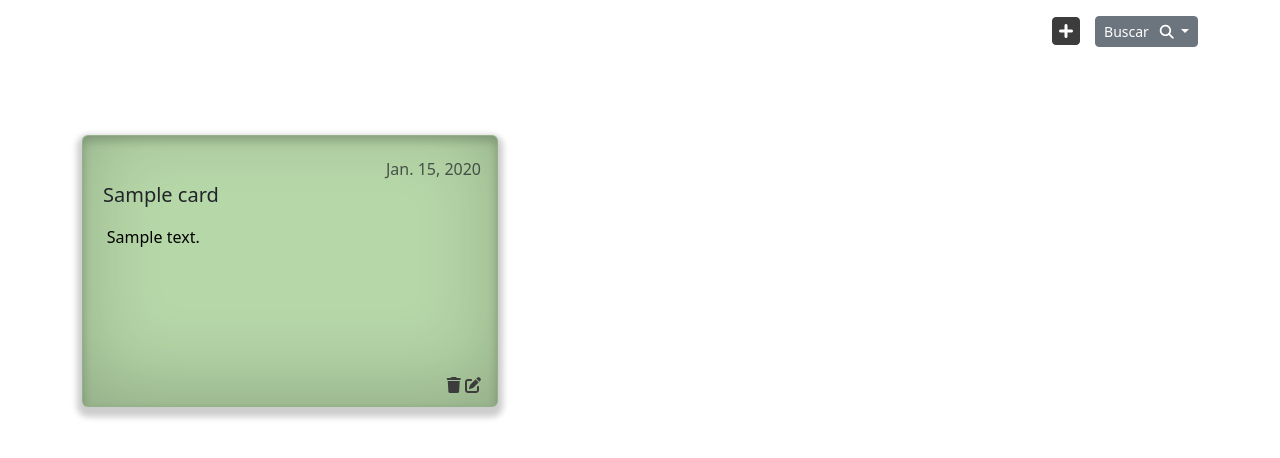
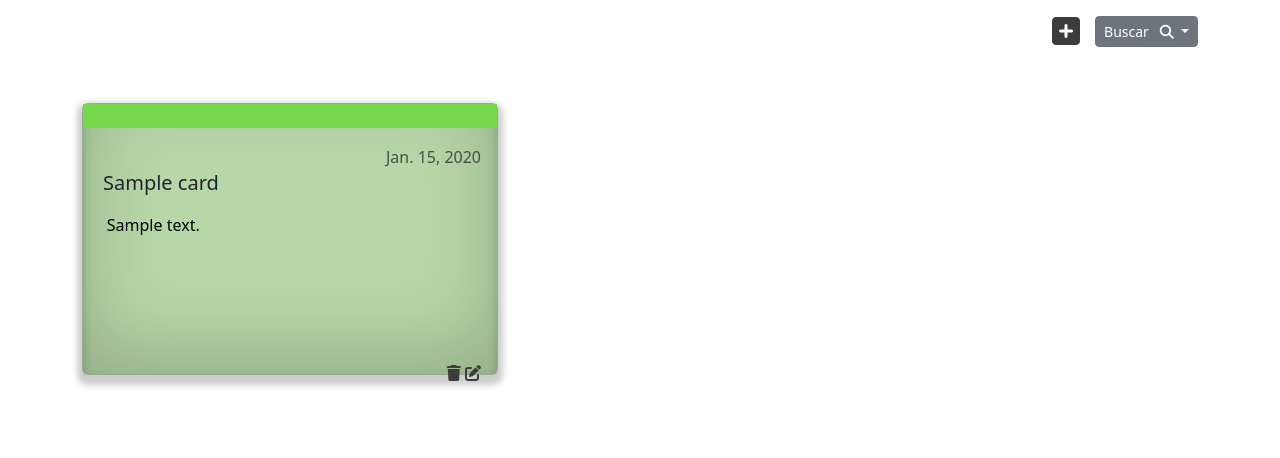
Before and after one commit to SlLVlNHA/EQUIPO4DI, a Django app: template cards/templates/cards/card_list.html in a window 1280 px wide. Shown: the part 69-527 px from the top of the page. Run offline with Django 5.2, Linux system fonts and the light colour scheme; the template is opened without the code that fills it: values that come from a table or form of the project are taken from there, others are empty; tables that the repository leaves empty hold one stand-in row (values such as "Sample post"); some libraries are stand-ins or nearby versions.

Commit message:
cambios en el diseño de las tarjetas

```diff
--- a/cards/templates/cards/card_list.html
+++ b/cards/templates/cards/card_list.html
@@ -21,22 +21,28 @@
 
   <div class="row mt-3">
     {% for card in cards %}
-        <div class="col-md-4 mt-5">
+        <div class="col-md-4 mt-3">
           {% if card.color == 0 %}
             <div class="card" style="background-color:#B6D7A8;">
+              <div class="card-title" style="background-color:#77d74d;color: #77d74d;">t</div>
           {% elif card.color == 1 %}
             <div class="card" style="background-color:#D9D2E9;">
+              <div class="card-title" style="background-color:#9372e0;color: #9372e0;">t</div>
           {% elif card.color == 2 %}
             <div class="card" style="background-color: #F4CCCC;">
+              <div class="card-title" style="background-color:#f7a7a7;color: #f7a7a7;">t</div>
           {% elif card.color == 3 %}
             <div class="card" style="background-color:#C9DAF8;">
+              <div class="card-title" style="background-color:#96baf7;color: #96baf7;">t</div>
           {% elif card.color == 4 %}
             <div class="card" style="background-color: #D5A6BD;">
+              <div class="card-title" style="background-color:#d182a8;color: #d182a8;">t</div>
           {% elif card.color == 5 %}
             <div class="card" style="background-color:#FFF2CC;">
+              <div class="card-title" style="background-color:#92d774;color: #92d774;">t</div>
           {% endif %}
               <div class="card-body">
-                <h6 class="card-subtitle text-end text-body-secondary mt-2">{{card.date}}</h6>
+                <h6 class="card-subtitle text-end text-body-secondary">{{card.date}}</h6>
                 <div class="tbox">
                   <h5 class="card-title p-1">{{card.title}}</h5>
                 </div>
--- a/cards/views.py
+++ b/cards/views.py
@@ -18,7 +18,7 @@ class CardCreateView(LoginRequiredMixin, CreateView):
         form.instance.user = self.request.user
         return super().form_valid(form)
 
-class CardListView(ListView):
+class CardListView(LoginRequiredMixin,ListView):
     #model = Card
     #paginate_by = 6
     #context_object_name = 'cards'
```
